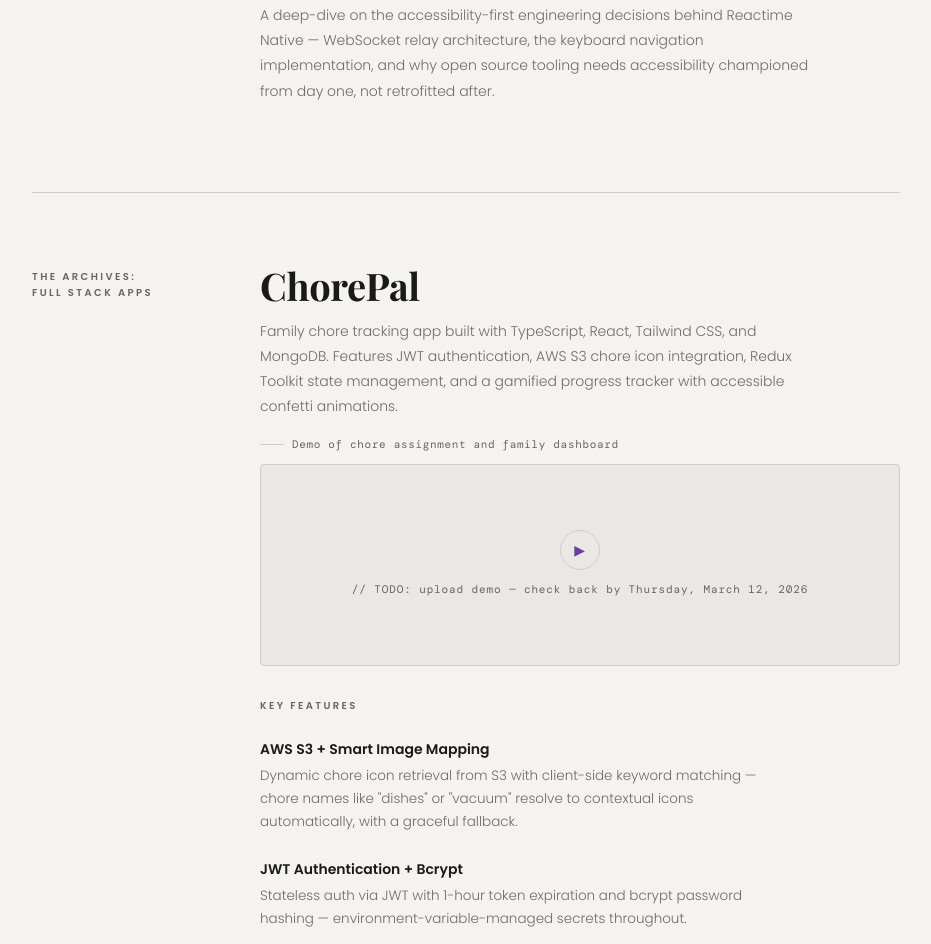
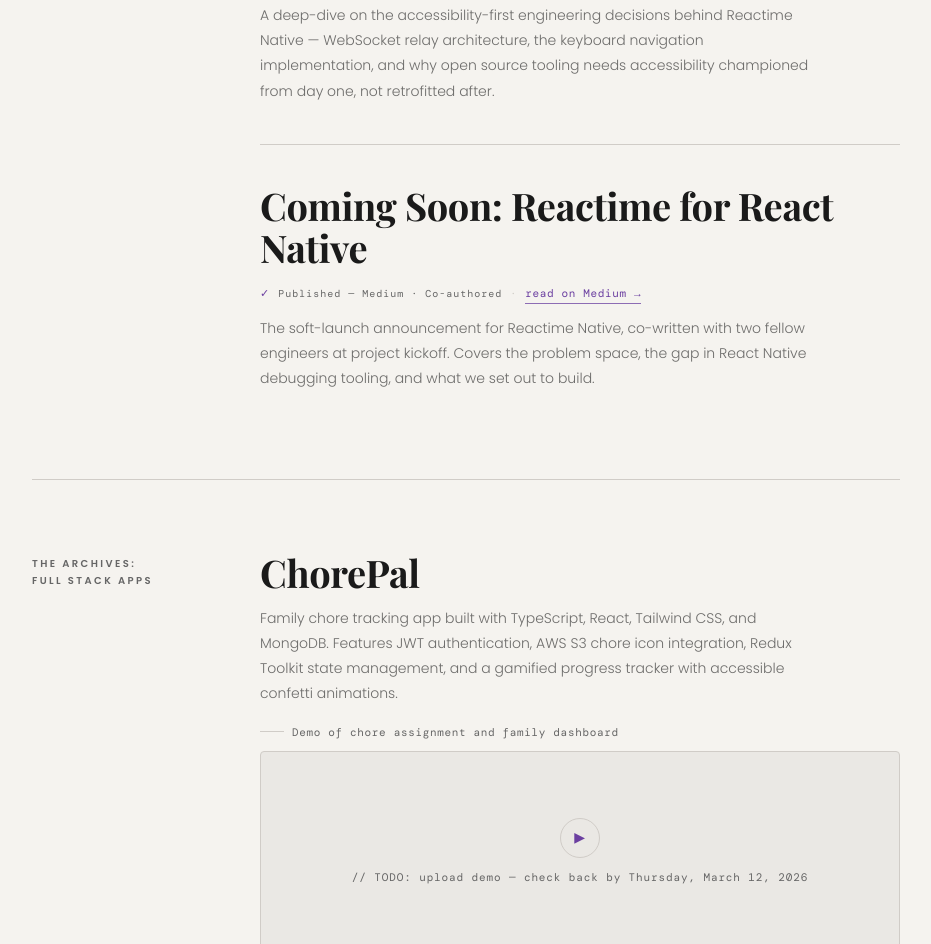
Before and after one commit to jamilagibson/jamilagibson.github.io, a plain HTML site: page index.html in a window 1280 px wide. Shown: the part 7090-8034 px from the top of the page, without its empty margins (174-1105 px from the left). Drawn offline with nearby package versions, Linux system fonts and the light colour scheme; a web font is replaced by a local one.

Commit message:
feat: add Medium article links and co-authored soft launch entry

```diff
--- a/index.html
+++ b/index.html
@@ -814,7 +814,7 @@ design for differences – in <strong>systems</strong> and <strong>people</stron
       <span class="tw-status-check" aria-hidden="true">✓</span>
       <span>Published — Medium</span>
       <span aria-hidden="true" style="color: var(--rule);">·</span>
-      <a href="#" class="figma-link" aria-label="Read article: Reactime Native Update on Medium" target="_blank" rel="noopener noreferrer" style="padding: 0;">read on Medium →</a>
+      <a href="https://medium.com/@jamila.l.gibson/were-getting-closer-building-a-time-travel-debugger-everyone-can-use-de566a93034b" class="figma-link" aria-label="Read article: Reactime Native Update on Medium" target="_blank" rel="noopener noreferrer" style="padding: 0;">read on Medium →</a>
     </p>
     <div class="gif-container">
       <img src="assets/images/medium-article-2-screenshot.png" alt="Building Reactime Native — Medium article screenshot">
@@ -823,6 +823,20 @@ design for differences – in <strong>systems</strong> and <strong>people</stron
       A deep-dive on the accessibility-first engineering decisions behind Reactime Native —
       WebSocket relay architecture, the keyboard navigation implementation, and why open source
       tooling needs accessibility championed from day one, not retrofitted after.
+    </p>
+
+    <hr class="rule" style="margin: 40px 0;">
+
+    <!-- ── ENTRY 3: Co-authored soft launch article ── -->
+    <h3 class="project-name" id="article-reactime-native-launch">Coming Soon: Reactime for React Native</h3>
+    <p class="status-badge" style="margin-bottom: 12px;">
+      <span class="tw-status-check" aria-hidden="true">✓</span>
+      <span>Published — Medium · Co-authored</span>
+      <span aria-hidden="true" style="color: var(--rule);">·</span>
+      <a href="https://medium.com/@ansara.hooks/coming-soon-reactime-for-react-native-c8b1c603d205" class="figma-link" aria-label="Read article: Coming Soon — Reactime for React Native on Medium" target="_blank" rel="noopener noreferrer" style="padding: 0;">read on Medium →</a>
+    </p>
+    <p class="project-desc">
+      The soft-launch announcement for Reactime Native, co-written with two fellow engineers at project kickoff. Covers the problem space, the gap in React Native debugging tooling, and what we set out to build.
     </p>
 
   </div>
```
